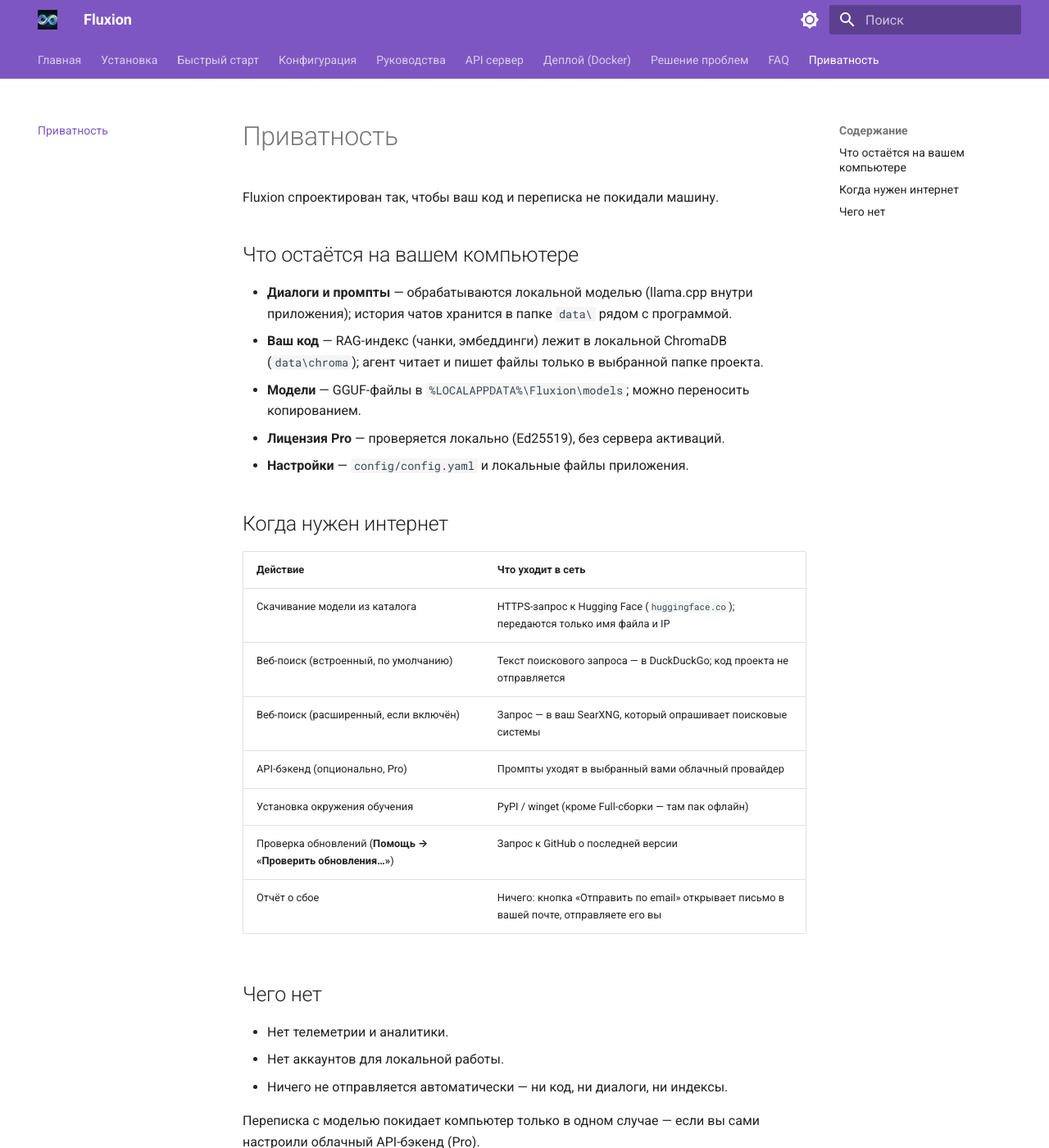
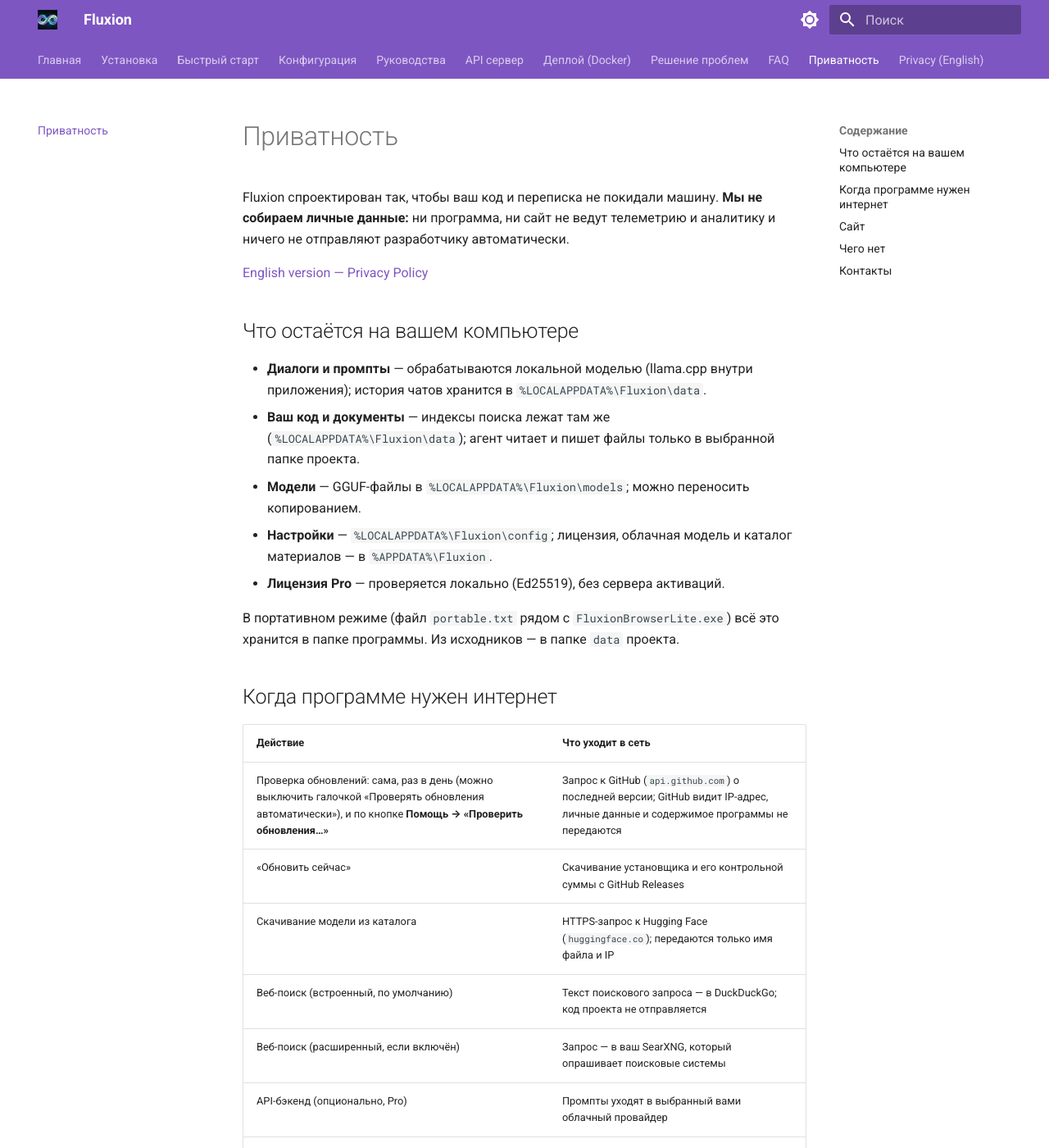
Before and after one commit to Djonros/Fluxion, an MkDocs documentation site: the page built from docs/privacy.md, in a window 1280 px wide and 1400 px high. Shown: the whole window at 82% size. Built offline with MkDocs 1.6.1 and Material for MkDocs 9.7.7, drawn with Linux system fonts in a browser that asks for light colours; some of the changed text lies outside the part shown.

Commit message:
Privacy policy in English; the Russian page brought up to date
docs/privacy-en.md: what stays on the computer, what goes online and when,
the website (GitHub Pages, Google Fonts, no cookies or analytics), the Pro
purchase email, contact and effective date; in the docs nav and linked from
the site footer («Privacy (EN)»). docs/privacy.md: data in
%LOCALAPPDATA%\Fluxion, the daily update check and «Обновить сейчас», the
website section, contact and date.

Co-Authored-By: Claude Opus 5.5 (1M context) <noreply@anthropic.com>

```diff
--- a/docs/privacy.md
+++ b/docs/privacy.md
@@ -1,35 +1,72 @@
 # Приватность
 
 Fluxion спроектирован так, чтобы ваш код и переписка не покидали машину.
+**Мы не собираем личные данные:** ни программа, ни сайт не ведут телеметрию и
+аналитику и ничего не отправляют разработчику автоматически.
+
+[English version — Privacy Policy](privacy-en.md)
 
 ## Что остаётся на вашем компьютере
 
 - **Диалоги и промпты** — обрабатываются локальной моделью (llama.cpp внутри
-  приложения); история чатов хранится в папке `data\` рядом с программой.
-- **Ваш код** — RAG-индекс (чанки, эмбеддинги) лежит в локальной ChromaDB
-  (`data\chroma`); агент читает и пишет файлы только в выбранной папке проекта.
+  приложения); история чатов хранится в `%LOCALAPPDATA%\Fluxion\data`.
+- **Ваш код и документы** — индексы поиска лежат там же
+  (`%LOCALAPPDATA%\Fluxion\data`); агент читает и пишет файлы только в
+  выбранной папке проекта.
 - **Модели** — GGUF-файлы в `%LOCALAPPDATA%\Fluxion\models`; можно переносить
   копированием.
+- **Настройки** — `%LOCALAPPDATA%\Fluxion\config`; лицензия, облачная модель и
+  каталог материалов — в `%APPDATA%\Fluxion`.
 - **Лицензия Pro** — проверяется локально (Ed25519), без сервера активаций.
-- **Настройки** — `config/config.yaml` и локальные файлы приложения.
 
-## Когда нужен интернет
+В портативном режиме (файл `portable.txt` рядом с `FluxionBrowserLite.exe`)
+всё это хранится в папке программы. Из исходников — в папке `data` проекта.
+
+## Когда программе нужен интернет
 
 | Действие | Что уходит в сеть |
 |----------|-------------------|
+| Проверка обновлений: сама, раз в день (можно выключить галочкой «Проверять обновления автоматически»), и по кнопке **Помощь → «Проверить обновления…»** | Запрос к GitHub (`api.github.com`) о последней версии; GitHub видит IP-адрес, личные данные и содержимое программы не передаются |
+| «Обновить сейчас» | Скачивание установщика и его контрольной суммы с GitHub Releases |
 | Скачивание модели из каталога | HTTPS-запрос к Hugging Face (`huggingface.co`); передаются только имя файла и IP |
 | Веб-поиск (встроенный, по умолчанию) | Текст поискового запроса — в DuckDuckGo; код проекта не отправляется |
 | Веб-поиск (расширенный, если включён) | Запрос — в ваш SearXNG, который опрашивает поисковые системы |
 | API-бэкенд (опционально, Pro) | Промпты уходят в выбранный вами облачный провайдер |
 | Установка окружения обучения | PyPI / winget (кроме Full-сборки — там пак офлайн) |
-| Проверка обновлений (**Помощь → «Проверить обновления…»**) | Запрос к GitHub о последней версии |
 | Отчёт о сбое | Ничего: кнопка «Отправить по email» открывает письмо в вашей почте, отправляете его вы |
+
+Переписка с моделью покидает компьютер только в одном случае — если вы сами
+настроили облачный API-бэкенд (Pro).
+
+## Сайт
+
+[djonros.github.io/Fluxion](https://djonros.github.io/Fluxion/) — статическая
+страница на GitHub Pages: без учётных записей, форм, cookies, аналитики и
+рекламы. Сам сайт ничего не собирает и не хранит.
+
+При открытии страницы технические данные (IP-адрес и сведения о браузере)
+получают:
+
+- **GitHub** — хостинг (GitHub Pages) и `api.github.com`, у которого страница
+  узнаёт последнюю версию для кнопок загрузки; файлы скачиваются с GitHub
+  Releases. Действует [политика конфиденциальности GitHub](https://docs.github.com/site-policy/privacy-policies/github-general-privacy-statement).
+- **Google Fonts** (`fonts.googleapis.com`, `fonts.gstatic.com`) — шрифты
+  страницы. Действует [политика конфиденциальности Google](https://policies.google.com/privacy).
+
+**Покупка Pro.** Кнопка «Купить Pro» открывает письмо в вашей почтовой
+программе. Если вы его отправите, разработчик получит то, что вы в нём
+напишете (обычно имя и адрес почты). Адрес используется только чтобы выслать
+лицензионный ключ и ответить на письмо; он никому не передаётся и не
+используется для рассылок.
 
 ## Чего нет
 
-- Нет телеметрии и аналитики.
-- Нет аккаунтов для локальной работы.
+- Нет телеметрии и аналитики — ни в программе, ни на сайте.
+- Нет аккаунтов для работы с программой.
 - Ничего не отправляется автоматически — ни код, ни диалоги, ни индексы.
 
-Переписка с моделью покидает компьютер только в одном случае — если вы сами
-настроили облачный API-бэкенд (Pro).
+## Контакты
+
+Вопросы о приватности: [djonros@gmail.com](mailto:djonros@gmail.com).
+
+Дата обновления: 27 октября 2026.
--- a/mkdocs.yml
+++ b/mkdocs.yml
@@ -67,3 +67,4 @@ nav:
   - Решение проблем: troubleshooting.md
   - FAQ: faq.md
   - Приватность: privacy.md
+  - Privacy (English): privacy-en.md
--- a/website/index.html
+++ b/website/index.html
@@ -245,6 +245,7 @@
       <a href="{{REPO_URL}}">Исходный код</a>
       <a href="{{RELEASES_URL}}">Все версии</a>
       <a href="{{DOCS_URL}}privacy/">Приватность</a>
+      <a href="{{DOCS_URL}}privacy-en/" lang="en">Privacy (EN)</a>
     </nav>
     <p class="fine">Fluxion распространяется под лицензией Apache 2.0.</p>
   </footer>
```
Also changed, not shown: docs/privacy-en.md (added, +77 -0 lines).
